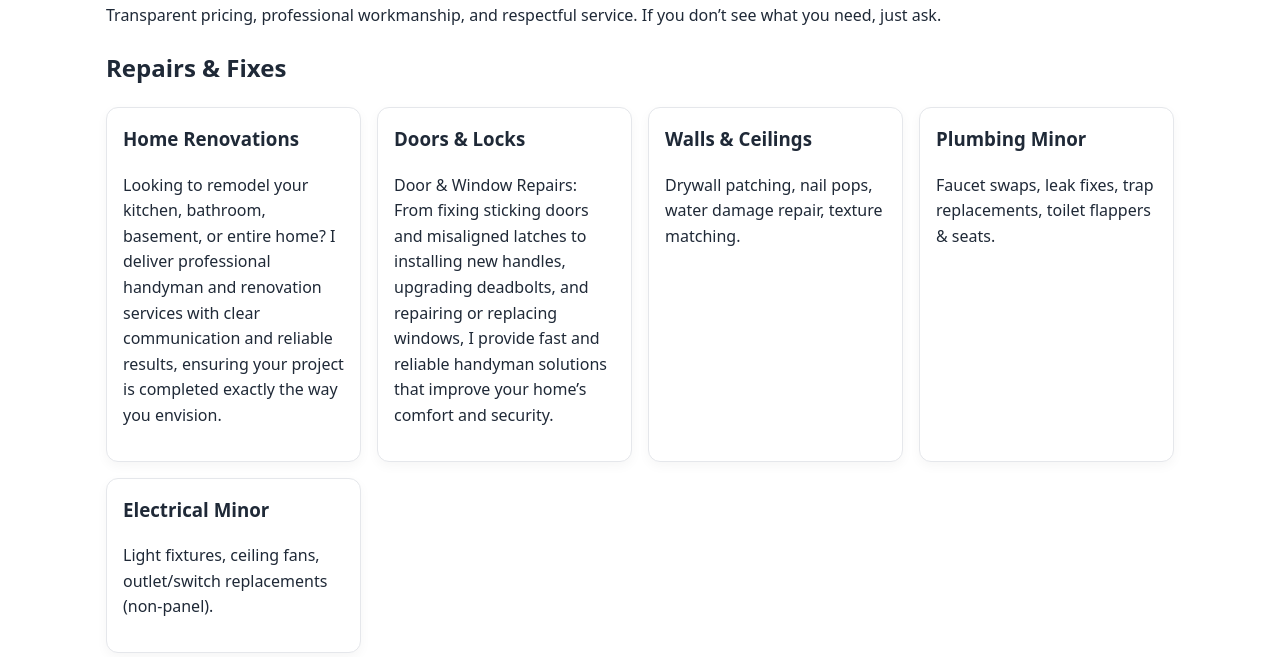
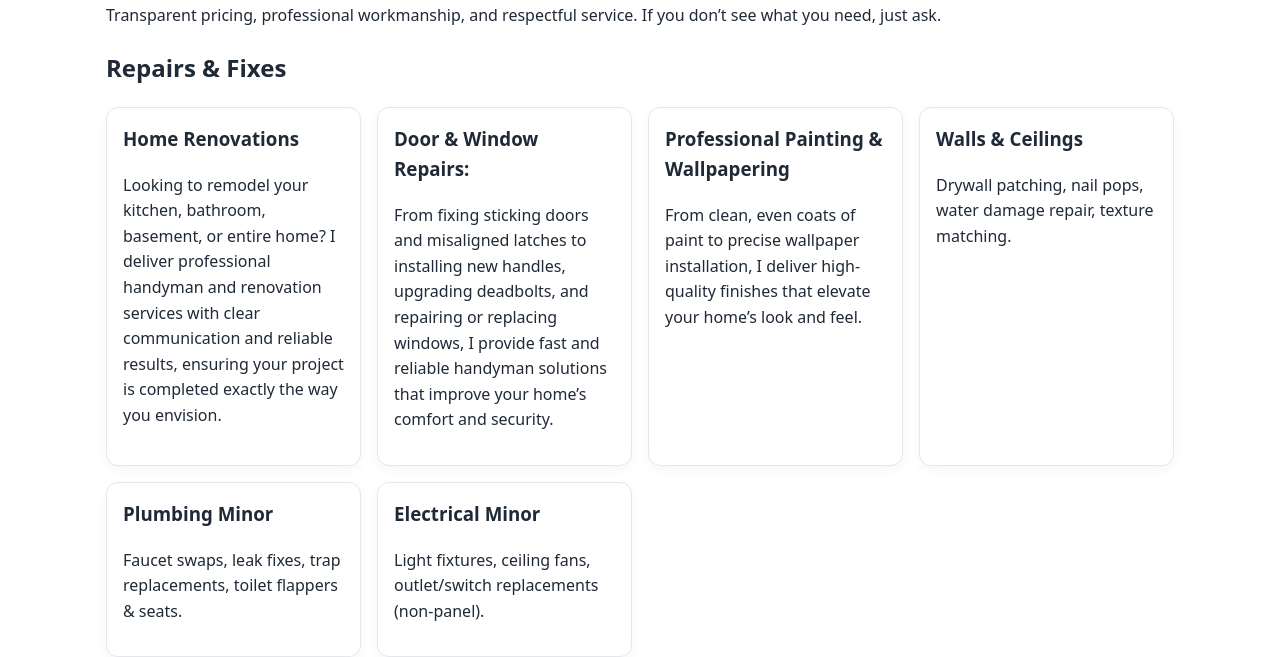
Before and after one commit to ToseefKhan062009/Handyman_Andy, a plain HTML site: page services.html in a window 1280 px wide. Shown: the part 179-836 px from the top of the page. Drawn offline with Linux system fonts and the light colour scheme.

Commit message:
Update services.html

```diff
--- a/services.html
+++ b/services.html
@@ -87,8 +87,12 @@ ices<!DOCTYPE html>
           <p>Looking to remodel your kitchen, bathroom, basement, or entire home? I deliver professional handyman and renovation services with clear communication and reliable results, ensuring your project is completed exactly the way you envision.</p>
         </li>
         <li class="card">
-          <h3>Doors & Locks</h3>
-          <p>Door & Window Repairs: From fixing sticking doors and misaligned latches to installing new handles, upgrading deadbolts, and repairing or replacing windows, I provide fast and reliable handyman solutions that improve your home’s comfort and security.</p>
+          <h3>Door & Window Repairs:</h3>
+          <p>From fixing sticking doors and misaligned latches to installing new handles, upgrading deadbolts, and repairing or replacing windows, I provide fast and reliable handyman solutions that improve your home’s comfort and security.</p>
+        </li>
+        <li class="card">
+          <h3>Professional Painting & Wallpapering</h3>
+          <p>From clean, even coats of paint to precise wallpaper installation, I deliver high-quality finishes that elevate your home’s look and feel.</p>
         </li>
         <li class="card">
           <h3>Walls & Ceilings</h3>
```
